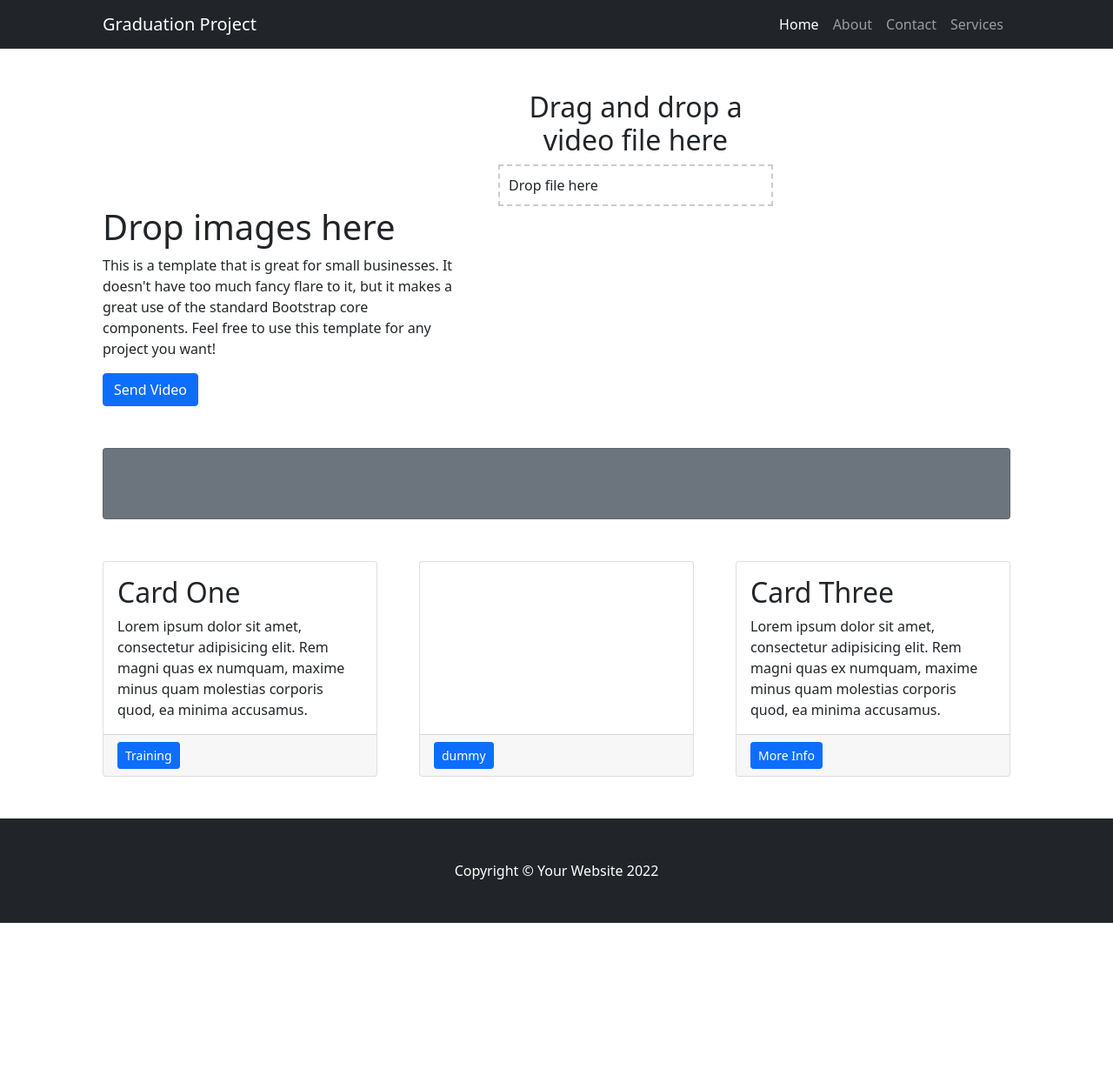
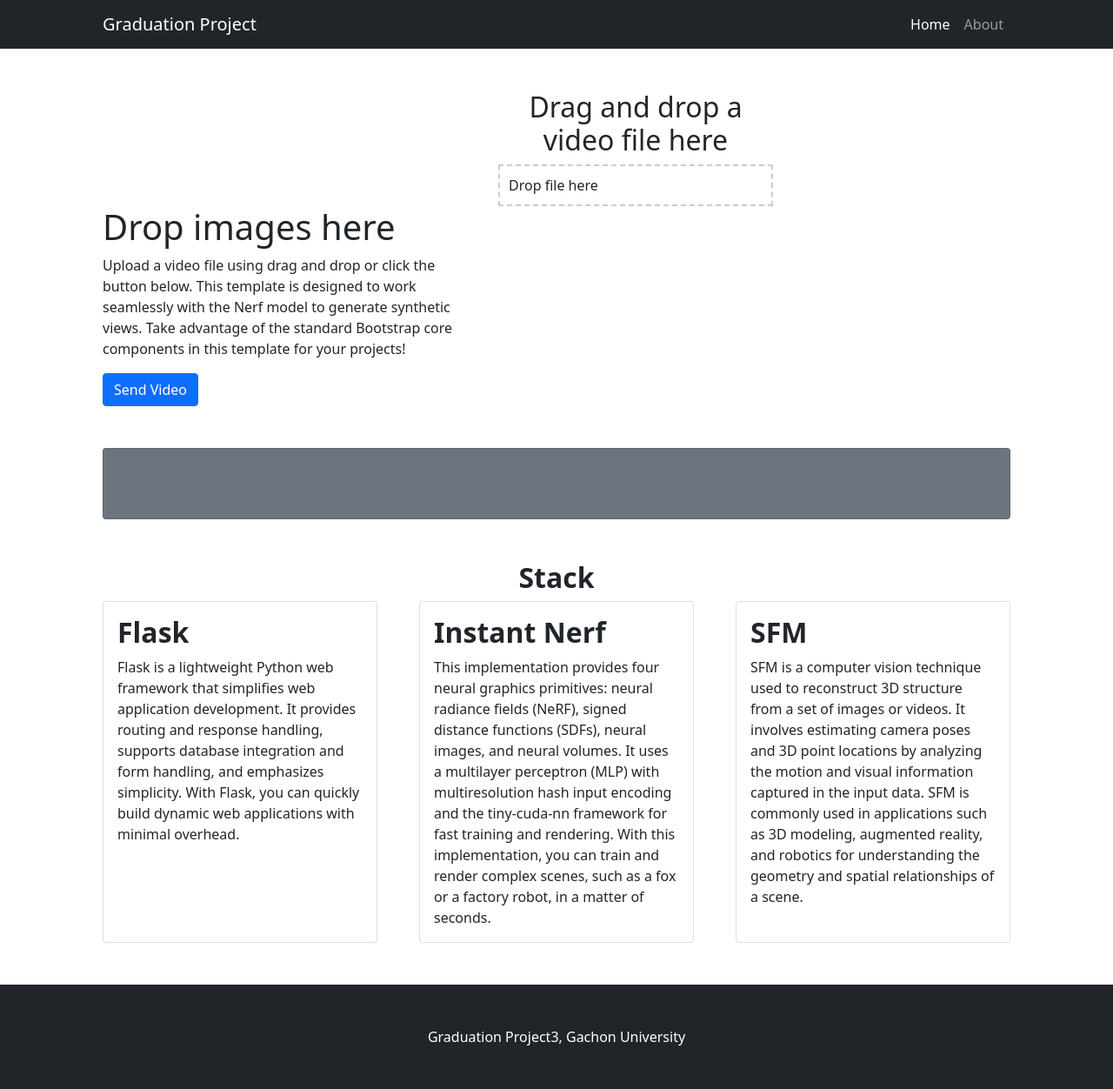
Before and after one commit to GiYeolKim/Graduation_Project, a Flask app: page / in a window 1280 px wide. Shown: the whole page at 87% size. Before the commit the page ends 1061 px from the top, so only its background shows below. Run offline with Flask 3, Linux system fonts and the light colour scheme; some libraries are stand-ins or nearby versions.

Commit message:
detail: fix html

```diff
--- a/templates/index.html
+++ b/templates/index.html
@@ -5,7 +5,7 @@
         <meta name="viewport" content="width=device-width, initial-scale=1, shrink-to-fit=no" />
         <meta name="description" content="" />
         <meta name="author" content="" />
-        <title>Small Business - Start Bootstrap Template</title>
+        <title>SynthView Generator</title>
         <!-- Favicon-->
         <link rel="icon" type="image/x-icon" href="../static/assets/favicon.ico" />
         <!-- Core theme CSS (includes Bootstrap)-->
@@ -21,8 +21,6 @@
                     <ul class="navbar-nav ms-auto mb-2 mb-lg-0">
                         <li class="nav-item"><a class="nav-link active" aria-current="page" href="#!">Home</a></li>
                         <li class="nav-item"><a class="nav-link" href="#!">About</a></li>
-                        <li class="nav-item"><a class="nav-link" href="#!">Contact</a></li>
-                        <li class="nav-item"><a class="nav-link" href="#!">Services</a></li>
                     </ul>
                 </div>
             </div>
@@ -52,7 +50,7 @@
 					<div class="row">
 						<div class="col-lg-12">
 							<h1 class="font-weight-light">Drop images here</h1>
-							<p>This is a template that is great for small businesses. It doesn't have too much fancy flare to it, but it makes a great use of the standard Bootstrap core components. Feel free to use this template for any project you want!</p>
+							<p>Upload a video file using drag and drop or click the button below. This template is designed to work seamlessly with the Nerf model to generate synthetic views. Take advantage of the standard Bootstrap core components in this template for your projects!</p>
 							<a class="btn btn-primary" id="upload-button">Send Video</a>
 						</div>
 					</div>
@@ -70,39 +68,42 @@
 			</div>
             <!-- Content Row-->
             <div class="row gx-4 gx-lg-5">
+				<h2 class="card-title text-center"><strong>Stack</strong></h2>
+                <div class="col-md-4 mb-5">
+
+                    <div class="card h-100">
+
+                        <div class="card-body">
+                            <h2 class="card-title"><strong>Flask</strong></h2>
+                            <p class="card-text">Flask is a lightweight Python web framework that simplifies web application development. It provides routing and response handling, supports database integration and form handling, and emphasizes simplicity. With Flask, you can quickly build dynamic web applications with minimal overhead.</p>
+                        </div>
+                    </div>
+                </div>
                 <div class="col-md-4 mb-5">
                     <div class="card h-100">
-                        <div class="card-body">
-                            <h2 class="card-title">Card One</h2>
-                            <p class="card-text">Lorem ipsum dolor sit amet, consectetur adipisicing elit. Rem magni quas ex numquam, maxime minus quam molestias corporis quod, ea minima accusamus.</p>
-                        </div>
-                        <div class="card-footer" id="training"><a class="btn btn-primary btn-sm">Training</a></div>
+
+						<div class="card-body">
+							<h2 class="card-title"><strong>Instant Nerf</strong></h2>
+							<p class="card-text">This implementation provides four neural graphics primitives: neural radiance fields (NeRF), signed distance functions (SDFs), neural images, and neural volumes. It uses a multilayer perceptron (MLP) with multiresolution hash input encoding and the tiny-cuda-nn framework for fast training and rendering. With this implementation, you can train and render complex scenes, such as a fox or a factory robot, in a matter of seconds.</p>
+						</div>
+
+
                     </div>
                 </div>
                 <div class="col-md-4 mb-5">
                     <div class="card h-100">
                         <div class="card-body">
-                            <div class="card-body">
+                            <h2 class="card-title"><strong>SFM</strong></h2>
+                            <p class="card-text">SFM is a computer vision technique used to reconstruct 3D structure from a set of images or videos. It involves estimating camera poses and 3D point locations by analyzing the motion and visual information captured in the input data. SFM is commonly used in applications such as 3D modeling, augmented reality, and robotics for understanding the geometry and spatial relationships of a scene.</p>
+                        </div>
 
-							</div>
-                        </div>
-                        <div class="card-footer" id="update-button"><a class="btn btn-primary btn-sm" href="#!">dummy</a></div>
-                    </div>
-                </div>
-                <div class="col-md-4 mb-5">
-                    <div class="card h-100">
-                        <div class="card-body">
-                            <h2 class="card-title">Card Three</h2>
-                            <p class="card-text">Lorem ipsum dolor sit amet, consectetur adipisicing elit. Rem magni quas ex numquam, maxime minus quam molestias corporis quod, ea minima accusamus.</p>
-                        </div>
-                        <div class="card-footer"><a class="btn btn-primary btn-sm" href="#!">More Info</a></div>
                     </div>
                 </div>
             </div>
         </div>
         <!-- Footer-->
         <footer class="py-5 bg-dark">
-            <div class="container px-4 px-lg-5"><p class="m-0 text-center text-white">Copyright &copy; Your Website 2022</p></div>
+            <div class="container px-4 px-lg-5"><p class="m-0 text-center text-white">Graduation Project3, Gachon University </p></div>
         </footer>
         <!-- Bootstrap core JS-->
         <script src="https://cdn.jsdelivr.net/npm/bootstrap@5.1.3/dist/js/bootstrap.bundle.min.js"></script>
```
